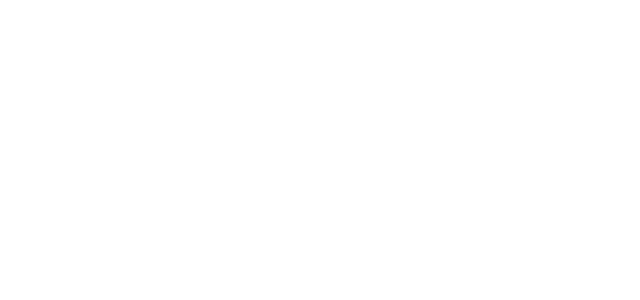
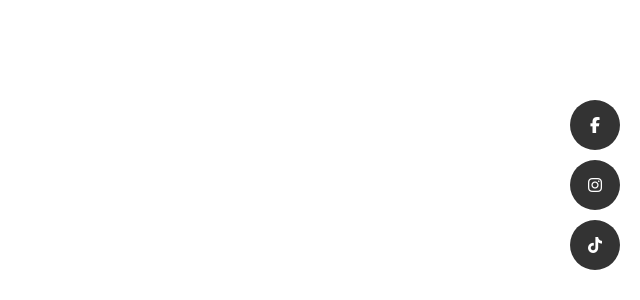
Before and after one commit to Shelcisco/Chucks-Planter-Boxes-, a React (Create React App) app: page /social in a window 1280 px wide. Before the commit this address had no page. Shown: the part 500-800 px from the top of the page, without its empty margins (640-1280 px from the left). Built offline with nearby package versions, Linux system fonts and the light colour scheme.

Commit message:
ADD social icons & Font-Awesome

```diff
--- a/package.json
+++ b/package.json
@@ -5,6 +5,7 @@
   "private": true,
   "dependencies": {
     "@emailjs/browser": "^4.1.0",
+    "@fortawesome/fontawesome-free": "^6.5.1",
     "@testing-library/jest-dom": "^5.17.0",
     "@testing-library/react": "^13.4.0",
     "@testing-library/user-event": "^13.5.0",
--- a/public/index.html
+++ b/public/index.html
@@ -3,6 +3,7 @@
   <head>
     <meta charset="utf-8" />
     <link rel="icon" href="%PUBLIC_URL%/favicon.ico" />
+
     <meta name="viewport" content="width=device-width, initial-scale=1" />
     <meta name="theme-color" content="#000000" />
     <meta
--- a/src/App.js
+++ b/src/App.js
@@ -7,6 +7,8 @@
 import Contact from './components/Contact';
 import "./index.css";
 import "./App.css";
+import Social from './components/Social';
+
 
 function App() {
   return (
@@ -16,6 +18,7 @@
           <Route index element={<Home />} />
           <Route path="/home" element={<Home />} />
           <Route path="/gallery" element={<Gallery />} />
+          <Route path="/social" element={<Social />} />
           <Route path="/contact" element={<Contact />} /> {/* Add this line for the gallery */}
         </Routes>
       </BrowserRouter>
--- a/src/components/Home.js
+++ b/src/components/Home.js
@@ -4,6 +4,7 @@
 import Footer from "./Footer";
 import Gallery from './Gallery';
 import Contact from "./Contact";
+import Social from "./Social";
 
 
 function Home() {
@@ -12,6 +13,7 @@
     <div className="hp">
 
 <Navbar></Navbar>
+<Social></Social>
 <div id="home" className="home">
 <img src={Logo} width={500} height={500} alt="Logo"></img>
 {/* <Footer></Footer> */}
--- /dev/null
+++ b/src/components/Social.js
@@ -0,0 +1,21 @@
+import React from 'react';
+import '@fortawesome/fontawesome-free/css/all.css';
+
+const Social = () => {
+  return (
+    <div className="social-icons">
+      <a href="https://www.facebook.com" target="_blank" rel="noopener noreferrer" className="social-icon">
+        <i className="fab fa-facebook-f"></i>
+      </a>
+      <a href="https://www.instagram.com" target="_blank" rel="noopener noreferrer" className="social-icon">
+        <i className="fab fa-instagram"></i>
+      </a>
+      <a href="https://www.tiktok.com" target="_blank" rel="noopener noreferrer" className="social-icon">
+        <i className="fab fa-tiktok"></i>
+      </a>
+    </div>
+
+  );
+};
+
+export default Social;
--- a/src/index.css
+++ b/src/index.css
@@ -32,6 +32,33 @@
 .hp{
 
   background-color: #ecf0ef;
+}
+
+/*SOCIAL ICONS*/
+
+.social-icons {
+  position: fixed;
+  bottom: 20px;
+  right: 20px;
+  z-index: 1000;
+}
+
+.social-icon {
+  display: block;
+  width: 50px;
+  height: 50px;
+  line-height: 50px;
+  text-align: center;
+  background-color: #333;
+  color: #fff;
+  border-radius: 50%;
+  margin-bottom: 10px;
+  text-decoration: none;
+  transition: transform 0.3s ease-in-out;
+}
+
+.social-icon:hover {
+  transform: scale(1.1);
 }
 
 
```
Also changed, not shown: 1 other file (tests, documents, lock files or other folders).
